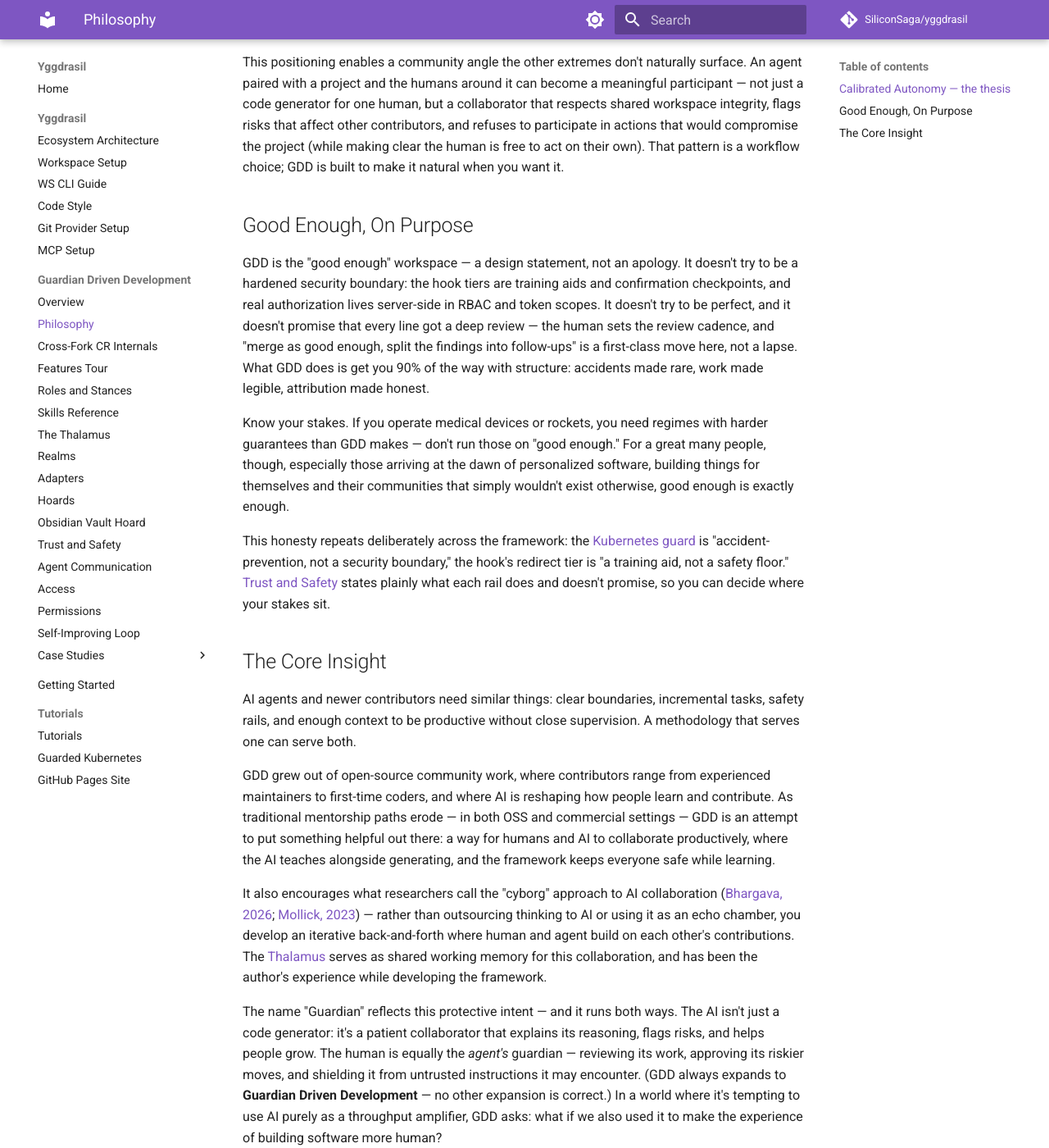
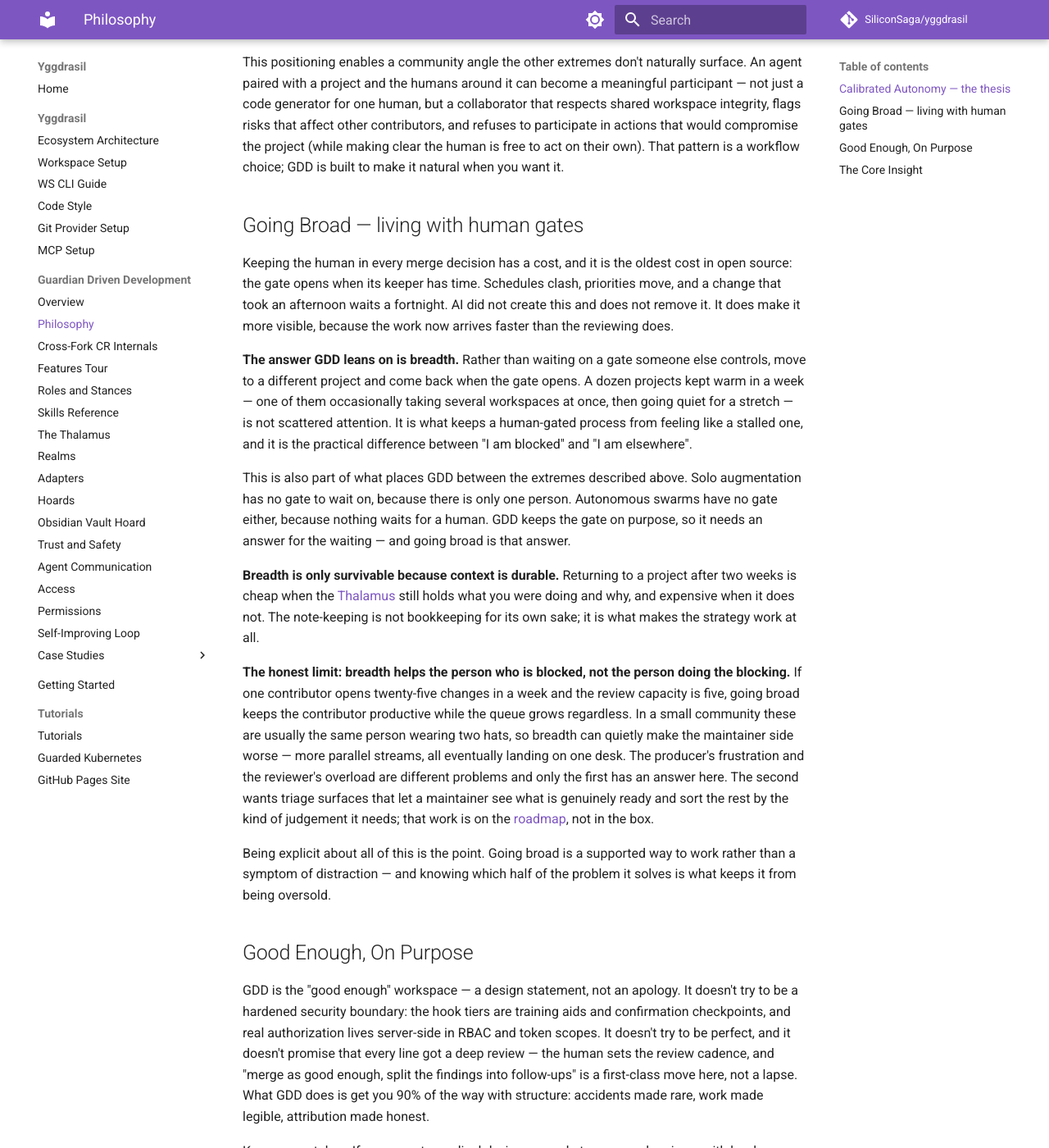
Before and after one commit to SiliconSaga/yggdrasil, an MkDocs documentation site: the page built from docs/gdd/philosophy.md, in a window 1280 px wide and 1400 px high, scrolled down 740 px. Shown: the whole window at 82% size. Built offline with MkDocs 1.6.1 and Material for MkDocs 9.7.7, drawn with Linux system fonts in a browser that asks for light colours; comment, search, counter and statistics services are not loaded.

Commit message:
docs(gdd): name going broad as the answer to human gates, and its limit
Keeping the human in every merge decision has a cost, and it is the oldest cost
in open source: the gate opens when its keeper has time. AI did not create that
and does not remove it; it makes it visible, because work now arrives faster
than reviewing does. The thesis section already says how much review GDD keeps.
It did not say what to do about the waiting that follows.

Breadth is the answer this framework already relies on without having written it
down. Rather than waiting on a gate someone else controls, move to another
project and return when it opens. A dozen projects kept warm in a week is not
scattered attention — it is the difference between "I am blocked" and "I am
elsewhere", and it belongs in the positioning: solo augmentation has no gate to
wait on because there is one person, swarms have none because nothing waits for
a human, and GDD keeps the gate deliberately, so it owes an answer for the wait.

Two things are recorded that were not obvious from the idea itself.

The Thalamus is what makes breadth survivable rather than merely advisable.
Returning after a fortnight is cheap when durable notes still hold what you were
doing and why, and expensive otherwise. The note-keeping is the enabling
mechanism, not bookkeeping beside it.

And breadth helps the person who is blocked, not the person doing the blocking.
Twenty-five changes a week against five reviews of capacity leaves the
contributor productive and the queue growing anyway; in a small community those
are one person in two hats, so going broad can quietly worsen the maintainer
side. Saying so keeps the section from overselling: only half the problem has an
answer here, and the other half wants triage surfaces, which are roadmap.

Two roadmap entries follow from that. Multi-workspace on one machine, because
breadth currently assumes several machines and the gap has stayed invisible to
the only person who has not needed it. And maintainer-side triage surfaces, the
board whose columns name the judgement required rather than the verdict reached.

Co-Authored-By: Claude Opus 5 (1M context) <noreply@anthropic.com>

```diff
--- a/docs/gdd/philosophy.md
+++ b/docs/gdd/philosophy.md
@@ -9,6 +9,20 @@ GDD sits deliberately in the middle of the AI-collaboration spectrum. On one end
 What it tunes for is the middle band: work you intend to maintain, learn from while building, and grow with — your projects, your agent, and (when you have one) your community evolving together. The human stays involved at a regular cadence — not every commit (the agent often increments through several before a review pause), but every PR title and merge decision is a deliberate human call; pushes to topic branches are often comfortable to auto-approve once the workflow's familiar. The [PreToolUse hook](agent-training.md), the `ws orient` discovery surface, and the wrapper-first reflex contract together support this rhythm — the structural reason a human and an agent can stay in sync without ceremony getting in the way.
 
 This positioning enables a community angle the other extremes don't naturally surface. An agent paired with a project and the humans around it can become a meaningful participant — not just a code generator for one human, but a collaborator that respects shared workspace integrity, flags risks that affect other contributors, and refuses to participate in actions that would compromise the project (while making clear the human is free to act on their own). That pattern is a workflow choice; GDD is built to make it natural when you want it.
+
+## Going Broad — living with human gates
+
+Keeping the human in every merge decision has a cost, and it is the oldest cost in open source: the gate opens when its keeper has time. Schedules clash, priorities move, and a change that took an afternoon waits a fortnight. AI did not create this and does not remove it. It does make it more visible, because the work now arrives faster than the reviewing does.
+
+**The answer GDD leans on is breadth.** Rather than waiting on a gate someone else controls, move to a different project and come back when the gate opens. A dozen projects kept warm in a week — one of them occasionally taking several workspaces at once, then going quiet for a stretch — is not scattered attention. It is what keeps a human-gated process from feeling like a stalled one, and it is the practical difference between "I am blocked" and "I am elsewhere".
+
+This is also part of what places GDD between the extremes described above. Solo augmentation has no gate to wait on, because there is only one person. Autonomous swarms have no gate either, because nothing waits for a human. GDD keeps the gate on purpose, so it needs an answer for the waiting — and going broad is that answer.
+
+**Breadth is only survivable because context is durable.** Returning to a project after two weeks is cheap when the [Thalamus](thalamus.md) still holds what you were doing and why, and expensive when it does not. The note-keeping is not bookkeeping for its own sake; it is what makes the strategy work at all.
+
+**The honest limit: breadth helps the person who is blocked, not the person doing the blocking.** If one contributor opens twenty-five changes in a week and the review capacity is five, going broad keeps the contributor productive while the queue grows regardless. In a small community these are usually the same person wearing two hats, so breadth can quietly make the maintainer side worse — more parallel streams, all eventually landing on one desk. The producer's frustration and the reviewer's overload are different problems and only the first has an answer here. The second wants triage surfaces that let a maintainer see what is genuinely ready and sort the rest by the kind of judgement it needs; that work is on the [roadmap](roadmap.md), not in the box.
+
+Being explicit about all of this is the point. Going broad is a supported way to work rather than a symptom of distraction — and knowing which half of the problem it solves is what keeps it from being oversold.
 
 ## Good Enough, On Purpose
 
```
Also changed, not shown: docs/gdd/roadmap.md (+2 -0 lines).
